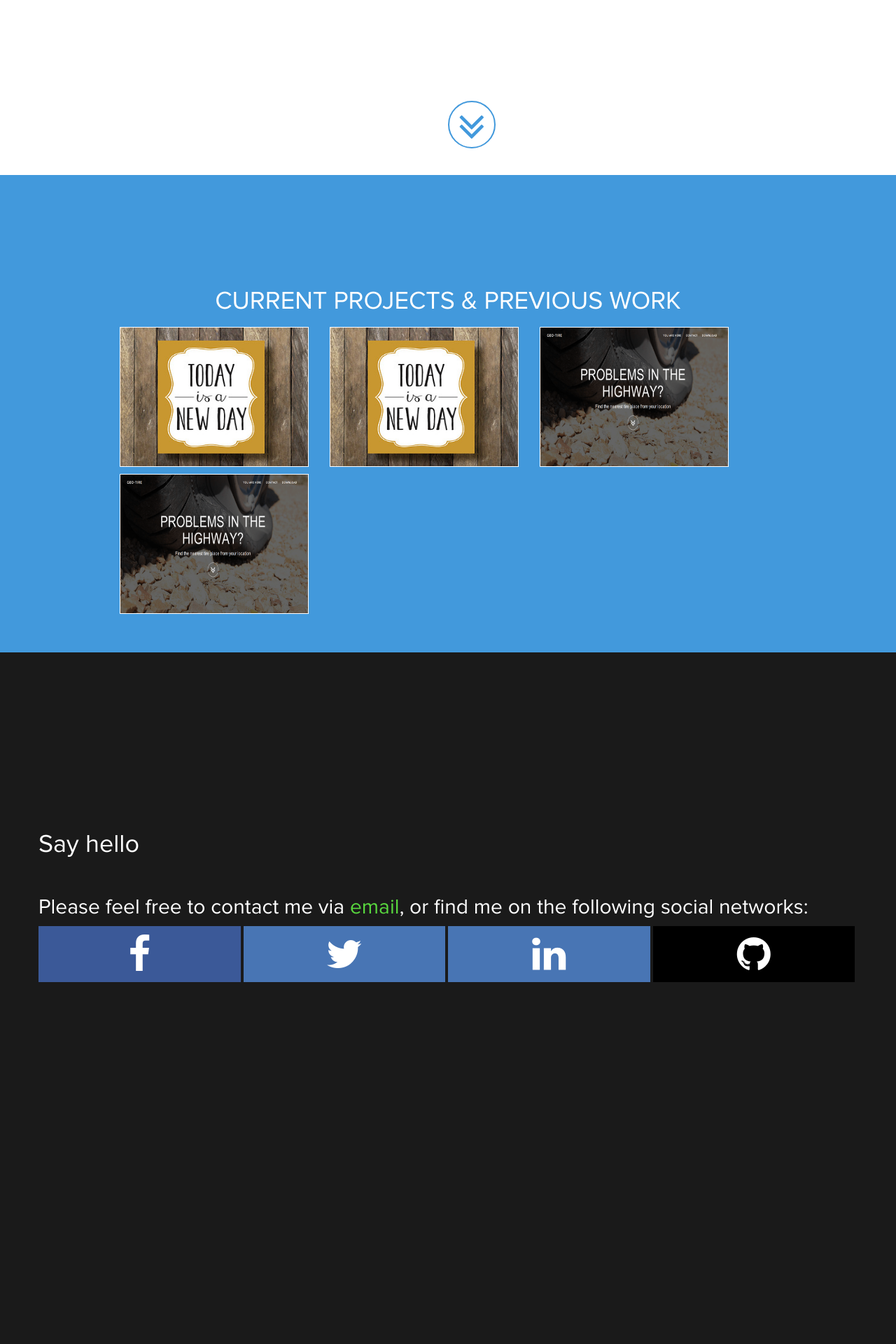
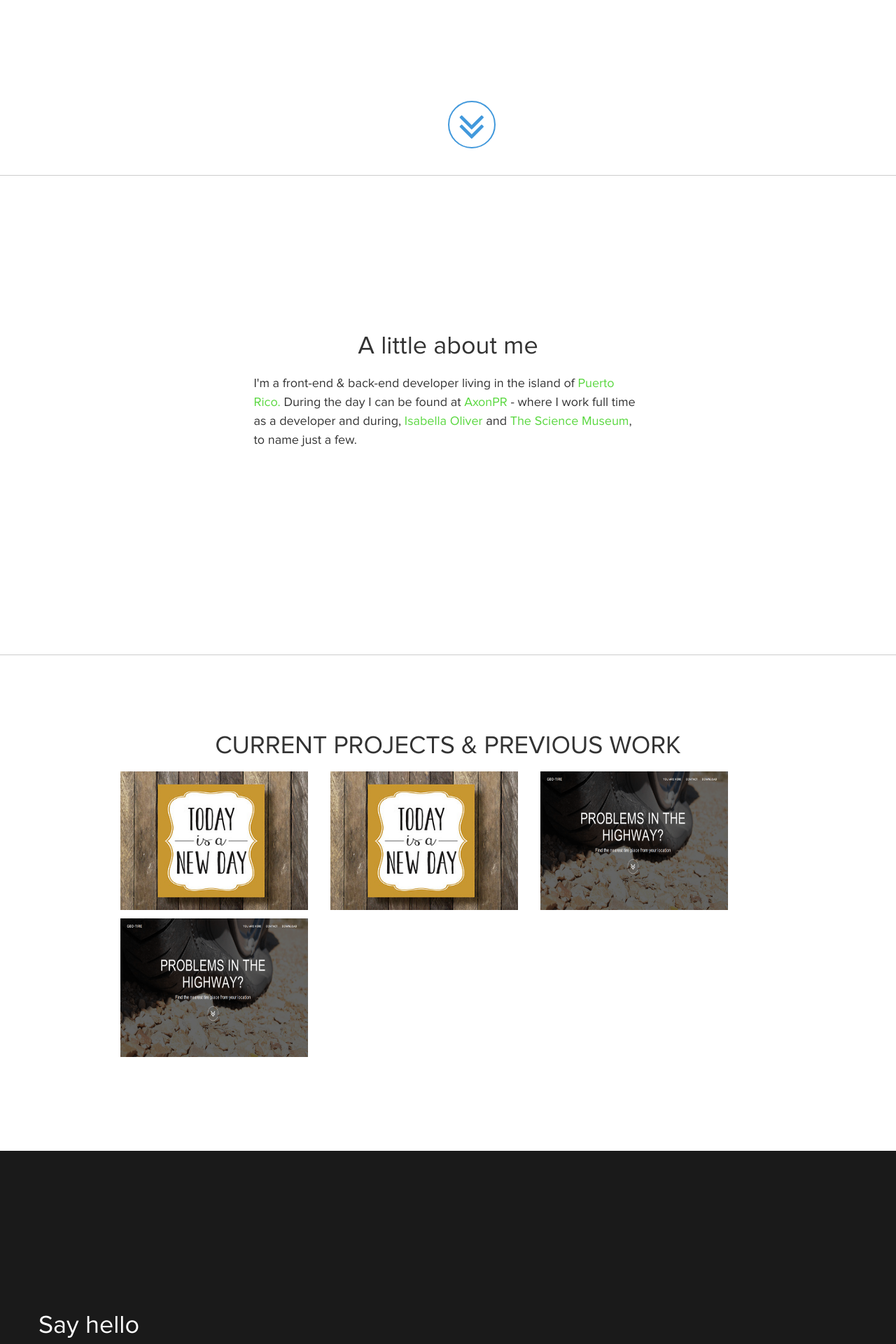
Before and after one commit to jorgeluis11/profile, a Django app: page / in a window 1280 px wide. Shown: the part 502-2422 px from the top of the page at 70% size. Before the commit the page ends 1905 px from the top, so only its background shows below. Run offline with Django 3.2, Linux system fonts and the light colour scheme; data comes from the database, SQL or seed files in the repository; parts of the project's set-up code (start-up, migrations or seed data) failed here and were passed over; some libraries are stand-ins or nearby versions.

Commit message:
add section 2

```diff
--- a/templates/base.html
+++ b/templates/base.html
@@ -9,6 +9,12 @@
 	<link href='http://fonts.googleapis.com/css?family=EB+Garamond' rel='stylesheet' type='text/css'>
 	{% block otherjs %}{% endblock otherjs %}
 	<style type="text/css">
+
+	body
+	{
+		color: #333;
+		background-color: #fff;
+	}
 
 	@font-face {
     font-family: "Proxima Nova";
@@ -99,16 +105,17 @@
 
 	#section-3
 	{
-		padding-top: 8%;
-		background-color: #4299DC;
-		padding-bottom: 50px;
+		border-top: #ccc solid 1px;
+		padding-top: 4%;
+/*		background-color: #4299DC;
+*/		padding-bottom: 10%;
 	}
 
 	#section-4
 	{
 		background-color: #1A1A1A;
 		color:white;
-		padding-top: 20%;
+		padding-top: 18%;
 		padding-bottom: 20%;
 	}
 
@@ -157,9 +164,11 @@
 		width: 90%;
 		z-index: 100;
 		background: rgba( 26,26,26,0.95);
+		color: white;
 		bottom: 0;
 		height: 100%;
 		opacity: 0;
+
 		-webkit-transition: opacity .1s ease;
 		transition: opacity .1s ease;
 
@@ -387,13 +396,34 @@
 			-webkit-transition: opacity .20s ease-out;
 			transition: opacity .20s ease-out;
 		}
+
+
+		/*Section 2*/
+		#section-2
+		{
+			border-top: #ccc solid 1px;
+			padding-top: 16%;
+			padding-bottom: 22%;
+/*			background-color: #1A1A1A;
+*/
+		}
+
+		#about-me
+		{
+			text-align: center;
+
+		}
+
+		#about-me-content>h4
+		{
+			line-height: 1.5em;
+		}
 	</style>
 </head>
 <body>
 
 {% include "header.html" %}
 {% block body %}{% endblock body %}
-
 {% include "footer.html" %}
 
 
--- a/templates/index.html
+++ b/templates/index.html
@@ -14,6 +14,7 @@ Titulo de la pagina
 
 {% block body %}
 	{% include "sections/section1.html" %}
+	{% include "sections/section2.html" %}
 	{% include "sections/section3.html" %}
 	{% include "sections/section4.html" %}
 {% endblock body %}
--- a/templates/sections/section2.html
+++ b/templates/sections/section2.html
@@ -1,44 +1,22 @@
 <div id="section-2">
-	<div class="container" id="project-container" style="color:white;">
-		<div class="row" id="project-row">
-			<div class="">
-				<center>
-					<h1>
-						<br>
-						CURRENT PROJECTS &#38; PREVIOUS WORK
-					</h1>
-				</center>
-			</div>
-
-			<!--<div class="col-xs-1 tag">
-				<h5>
-					Press me
-				</h5>
-			</div>
-			<div style="clear:both;" class="clear"></div>
-										<hr>
-									-->
-			<div>
-				{% for project in projects  %}
-					<div  class="col-md-3 project" >
-						<div class="img-container">
-							<div style="background-image: url('{{project.large.url}}');"></div>
-						</div>
-						<div class="info-container">
-							<h1 class="project-title">{{project.title}}</h1>
-							<p>{{project.description}}</p>
-						</div>
+	<div class="container">
+		<div class="row" >
+			<div class="inner">
+				<div class="max-width">
+					<h1 id="about-me">A little about me</h1>
+					<div id="about-me-content" class="col-sm-6 col-sm-offset-3">
+						<h4 class="left">I'm a front-end &amp; back-end developer living in the island of
+							<a href="http://en.wikipedia.org/wiki/Puerto_rico" target="_blank" title="A link to a Wikipedia article on Bath">Puerto Rico.
+							</a>
+						During the day I can be found at
+							<a target="_blank" href="http://www.axonpr.com/" title="External link to blubolt">AxonPR
+							</a>
+							- where I work full time as a developer and during,
+							<a href="#" target="_blank" title="Isabella Oliver">Isabella Oliver</a> and
+							<a title="Science Museum" target="_blank" href="http://sciencemuseumshop.co.uk">The Science Museum</a>, to name just a few.</h4>
 					</div>
-					<div  class="col-md-3 project" >
-						<div class="img-container">
-							<div style="background-image: url('{{project.large.url}}');"></div>
-						</div>
-						<div class="info-container">
-							<h1 class="project-title">{{project.title}}</h1>
-							<p>{{project.description}}</p>
-						</div>
-					</div>
-				{% endfor %}
+					<div class="clear"></div>
+				</div>
 			</div>
 		</div>
 	</div>
--- a/templates/sections/section3.html
+++ b/templates/sections/section3.html
@@ -1,5 +1,5 @@
 <div id="section-3">
-	<div class="container" id="project-container" style="color:white;">
+	<div class="container" id="project-container">
 		<div class="row" id="project-row">
 			<div class="">
 				<center>
```
